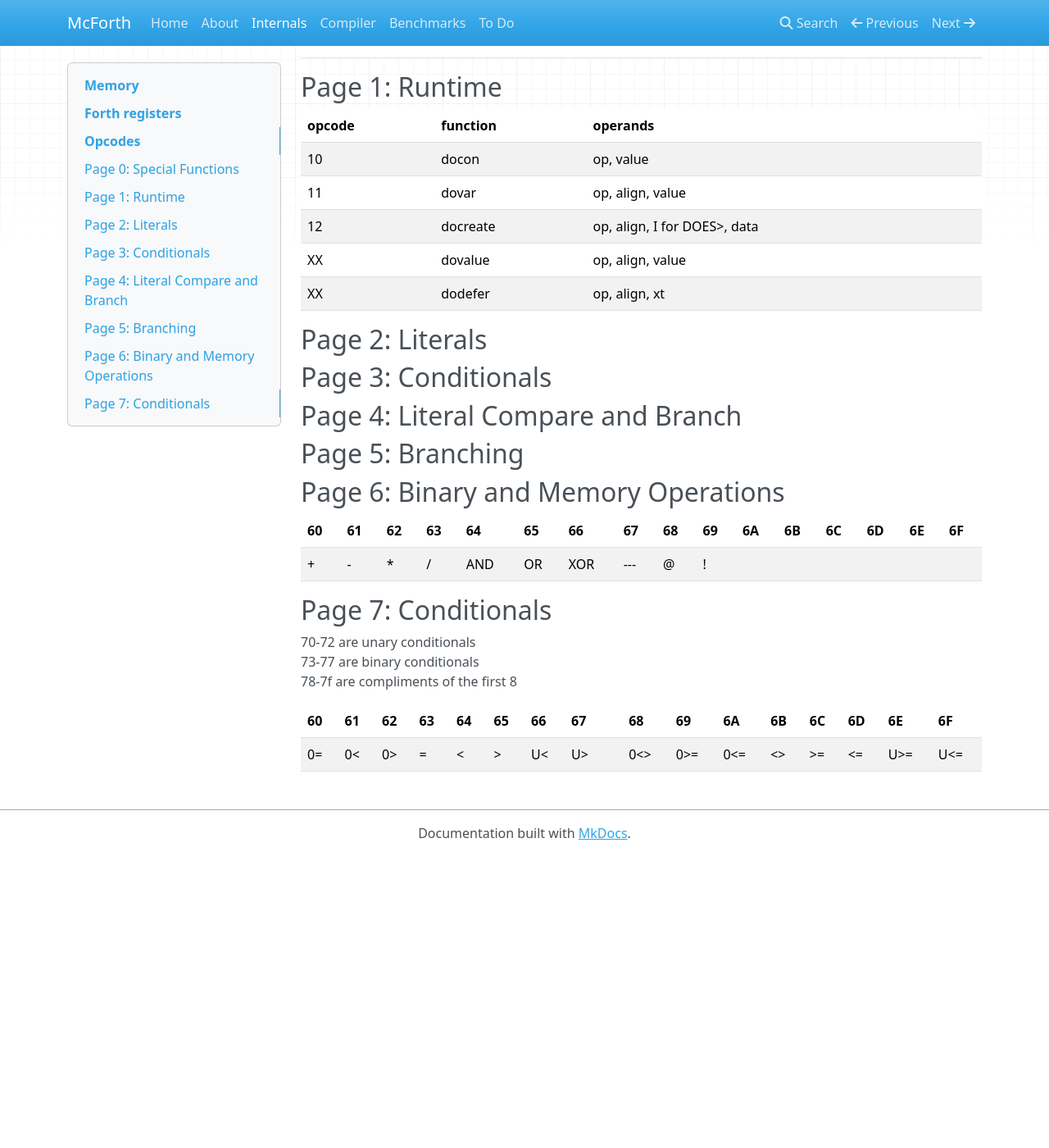
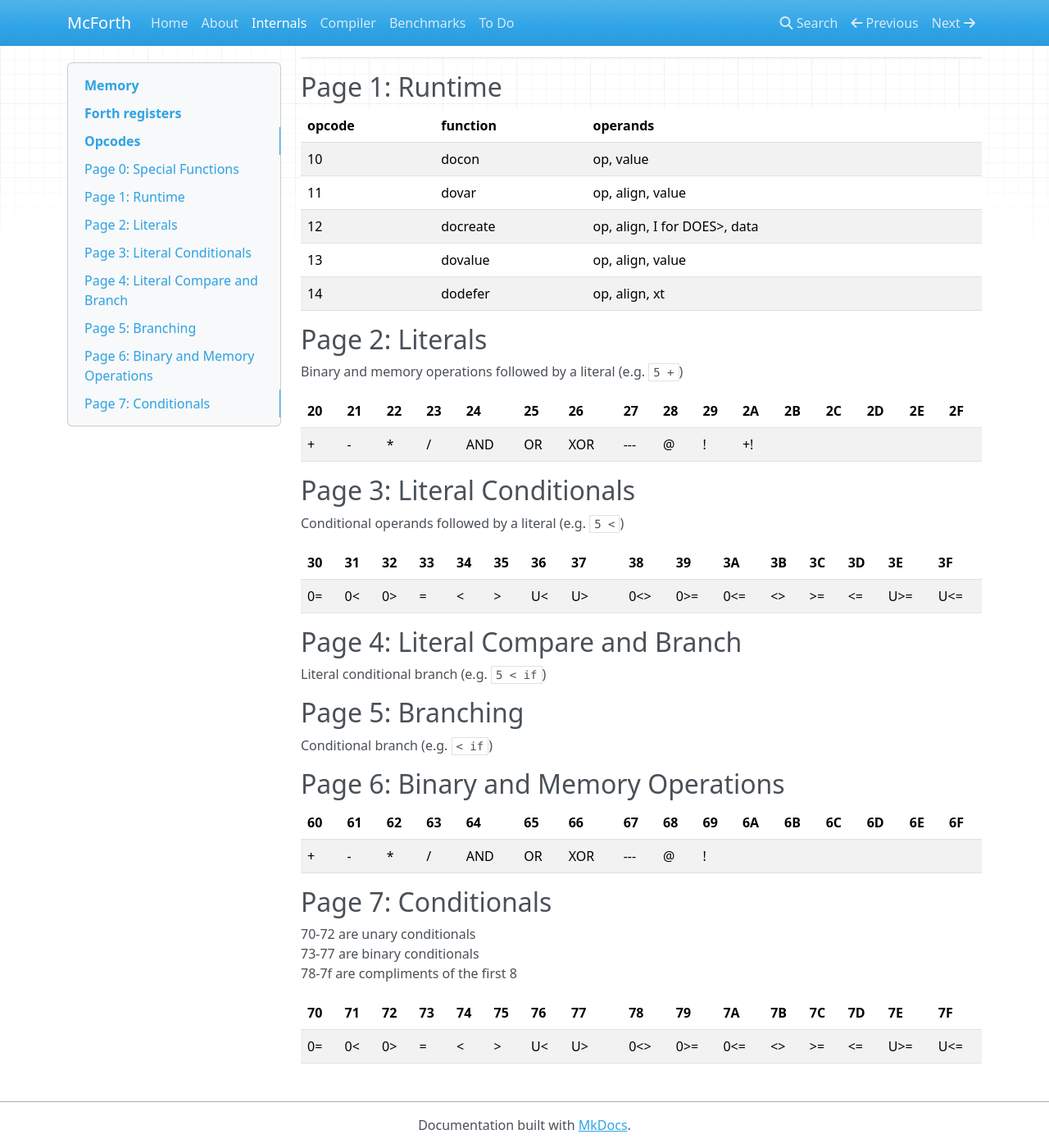
Before and after one commit to amckewan/mcforth, an MkDocs documentation site: the page built from docs/internals.md, in a window 1280 px wide and 1400 px high, scrolled down 2783 px. Shown: the whole window at 82% size. Built offline with MkDocs 1.6.1, drawn with Linux system fonts in a browser that asks for light colours; nearby versions of some CDN libraries; before the commit the page ends 3827 px from its top, so only the background shows below that.

Commit message:
Add VALUE and DEFER
Also change to using SMUDGE vs. REVEAL

```diff
--- a/docs/internals.md
+++ b/docs/internals.md
@@ -95,22 +95,40 @@ opcode | function | operands
 10 | docon| op, value
 11 | dovar | op, align, value
 12 | docreate | op, align, I for DOES>, data
-XX | dovalue | op, align, value
-XX | dodefer | op, align, xt
+13 | dovalue | op, align, value
+14 | dodefer | op, align, xt
 
 ## Page 2: Literals
 
-## Page 3: Conditionals
+Binary and memory operations followed by a literal (e.g. `5 +`)
+
+20  | 21  | 22  | 23  | 24  | 25  | 26  | 27  | 28  | 29  | 2A  | 2B  | 2C  | 2D  | 2E  | 2F
+--- | --- | --- | --- | --- | --- | --- | --- | --- | --- | --- | --- | --- | --- | --- | ---
++   | -   | *   | /   | AND | OR  | XOR | --- | @   | !   | +!
+
+
+## Page 3: Literal Conditionals
+
+Conditional operands followed by a literal (e.g. `5 <`)
+
+30  | 31  | 32  | 33  | 34  | 35  | 36  | 37  |     | 38  | 39  | 3A  | 3B  | 3C  | 3D  | 3E  | 3F
+--- | --- | --- | --- | --- | --- | --- | --- | --- | --- | --- | --- | --- | --- | --- | --- | ---
+0=  | 0<  | 0>  | =   | <   | >   | U<  | U>  |     | 0<> | 0>= | 0<= | <>  | >=  | <=  | U>= | U<=
 
 ## Page 4: Literal Compare and Branch
 
+Literal conditional branch (e.g. `5 < if`)
+
 ## Page 5: Branching
+
+Conditional branch (e.g. `< if`)
+
 
 ## Page 6: Binary and Memory Operations
 
-60 | 61 | 62 | 63 | 64 | 65 | 66 | 67 | 68 | 69 | 6A | 6B | 6C | 6D | 6E | 6F
+60  | 61  | 62  | 63  | 64  | 65  | 66  | 67  | 68  | 69  | 6A  | 6B  | 6C  | 6D  | 6E  | 6F
 --- | --- | --- | --- | --- | --- | --- | --- | --- | --- | --- | --- | --- | --- | --- | ---
-+ | - | * | / | AND | OR | XOR | --- | @ | !
++   | -   | *   | /   | AND | OR  | XOR | --- | @   | !
 
 ## Page 7: Conditionals
 
@@ -118,6 +136,6 @@ XX | dodefer | op, align, xt
 73-77 are binary conditionals
 78-7f are compliments of the first 8
 
-60 | 61 | 62 | 63 | 64 | 65 | 66 | 67 | | 68 | 69 | 6A | 6B | 6C | 6D | 6E | 6F
+70  | 71  | 72  | 73  | 74  | 75  | 76  | 77  |     | 78  | 79  | 7A  | 7B  | 7C  | 7D  | 7E  | 7F
 --- | --- | --- | --- | --- | --- | --- | --- | --- | --- | --- | --- | --- | --- | --- | --- | ---
-0= | 0< | 0> | = | < | > | U< | U> | | 0<> | 0>= | 0<= | <> | >= | <= | U>= | U<=
+0=  | 0<  | 0>  | =   | <   | >   | U<  | U>  |     | 0<> | 0>= | 0<= | <>  | >=  | <=  | U>= | U<=
```
Also changed, not shown: docs/todo.md (+3 -2 lines), 7 other files.
